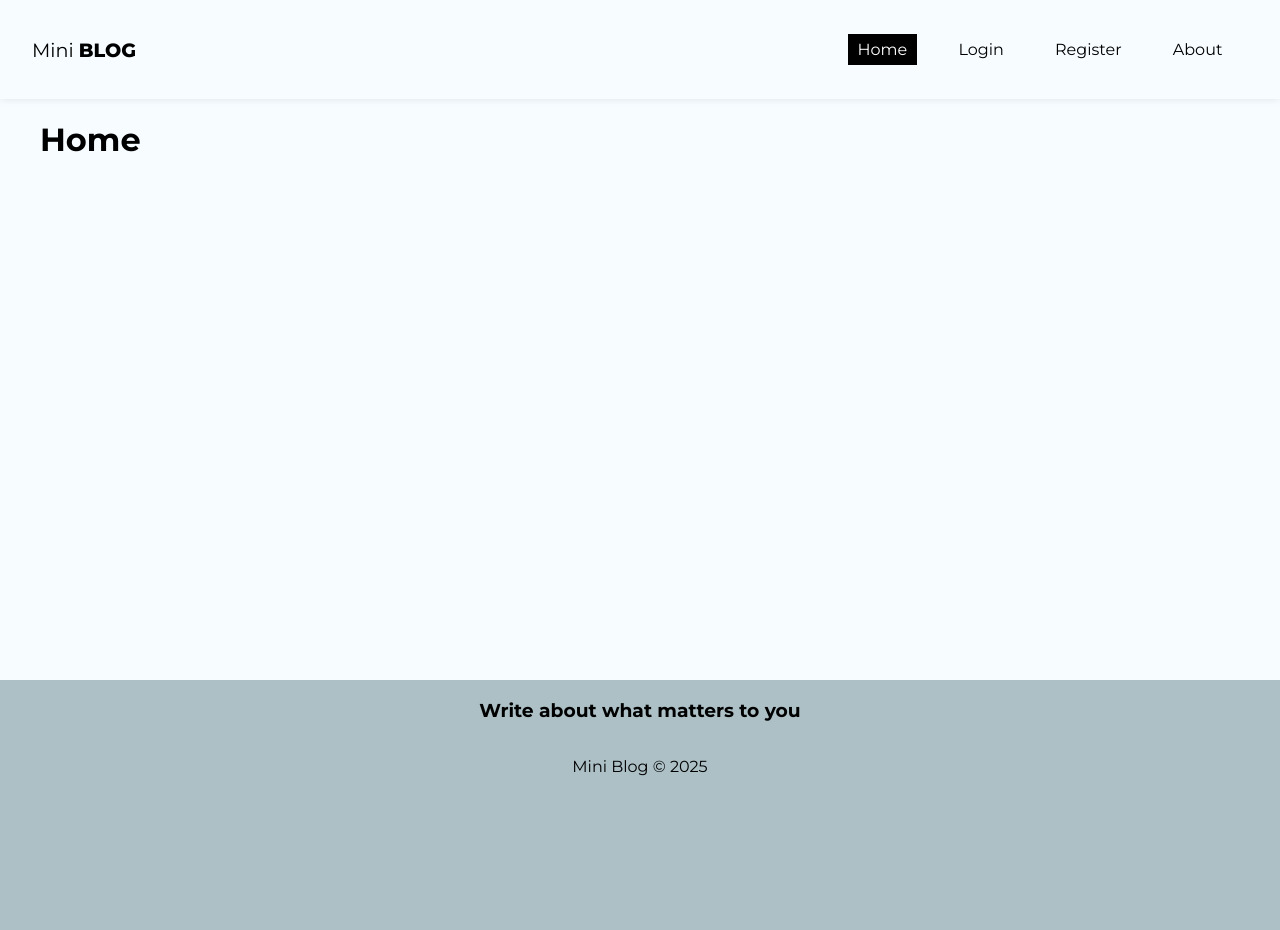
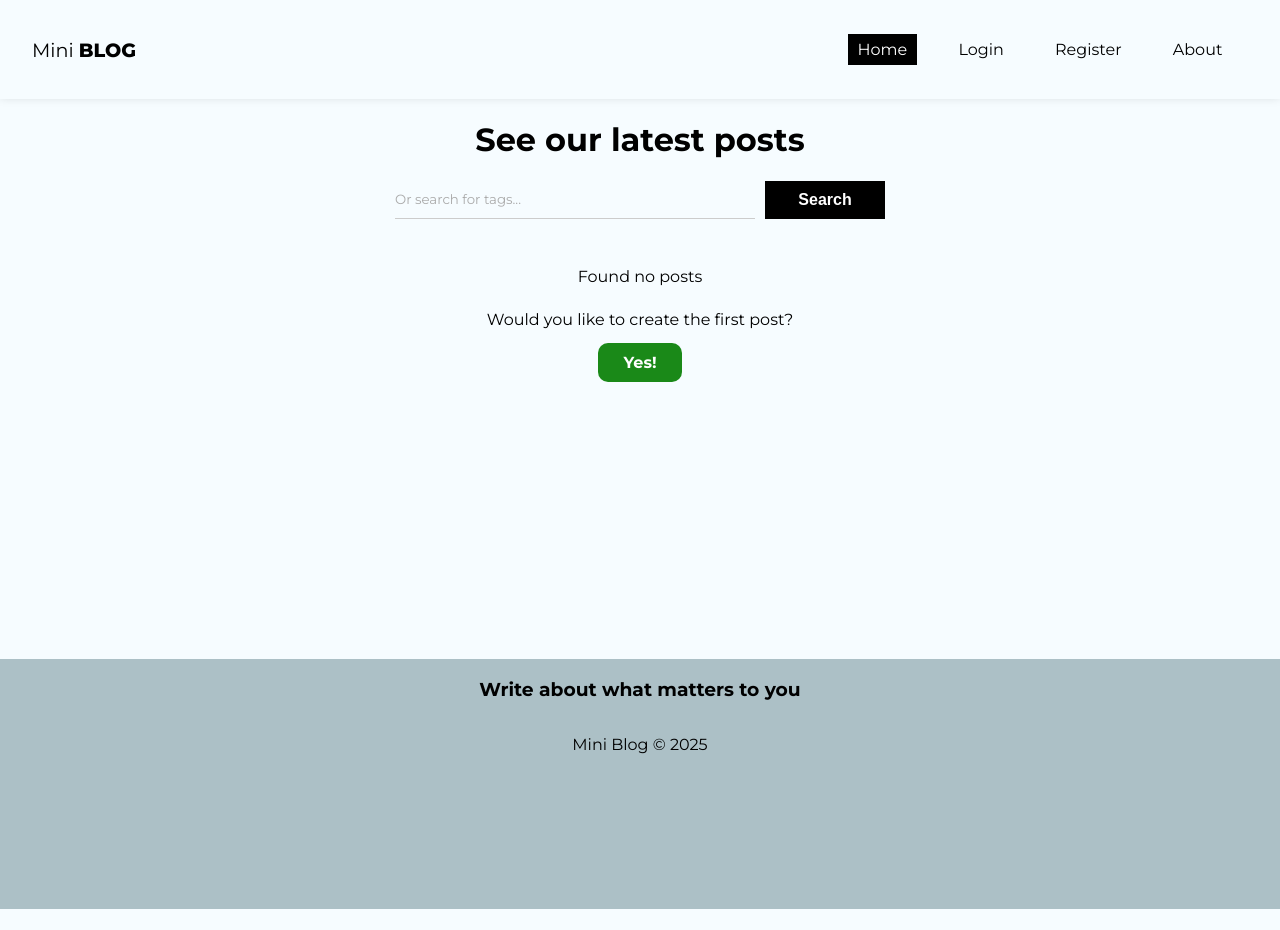
Before and after one commit to lucasldemello/react-zero-to-mastery-course, a React (Vite) app in the folder projects/miniblog/: page / in a window 1280 px wide. After the commit the page ends 909 px from the top, so only its background shows below. Built offline with nearby package versions, Linux system fonts and the light colour scheme; no server answers.

Commit message:
feat: Implement Home component with search functionality and no posts message

```diff
--- a/projects/miniblog/src/pages/Home/Home.jsx
+++ b/projects/miniblog/src/pages/Home/Home.jsx
@@ -1,10 +1,43 @@
 // CSS
 import styles from "./Home.module.css";
 
+// Hooks
+import { useNavigate, Link } from "react-router-dom";
+import { useState } from "react";
+
+// components
+
 const Home = () => {
+  const [query, setQuery] = useState("");
+  const [posts] = useState([]);
+
+  const handleSubmit = (e) => {
+    e.preventDefault();
+  };
+
   return (
-    <div>
-      <h1>Home</h1>
+    <div className={styles.home}>
+      <h1>See our latest posts</h1>
+      <form className={styles.search_form} onSubmit={handleSubmit}>
+        <input
+          type="text"
+          placeholder="Or search for tags..."
+          onChange={(e) => setQuery(e.target.value)}
+          value={query}
+        />
+        <button className="btn btn-dark">Search</button>
+      </form>
+      <div className="post-list">
+        {posts && posts.length === 0 && (
+          <div className={styles.noposts}>
+            <p>Found no posts</p>
+            <p>Would you like to create the first post?</p>
+            <Link to="/posts/create" className="btn">
+              Yes!
+            </Link>
+          </div>
+        )}
+      </div>
     </div>
   );
 };
--- a/projects/miniblog/src/pages/Home/Home.module.css
+++ b/projects/miniblog/src/pages/Home/Home.module.css
@@ -0,0 +1,31 @@
+.home {
+  display: flex;
+  flex-direction: column;
+  align-items: center;
+  justify-content: center;
+}
+
+.search_form {
+  max-width: 100%;
+  width: 60%;
+  display: flex;
+  justify-content: center;
+  margin-bottom: 2em;
+}
+
+.search_form input {
+  margin-right: 10px;
+  width: 50%;
+}
+
+.noposts {
+  text-align: center;
+}
+
+.noposts p {
+  margin-bottom: 1.5em;
+}
+
+.noposts a {
+  padding: 10px 25px;
+}
```
